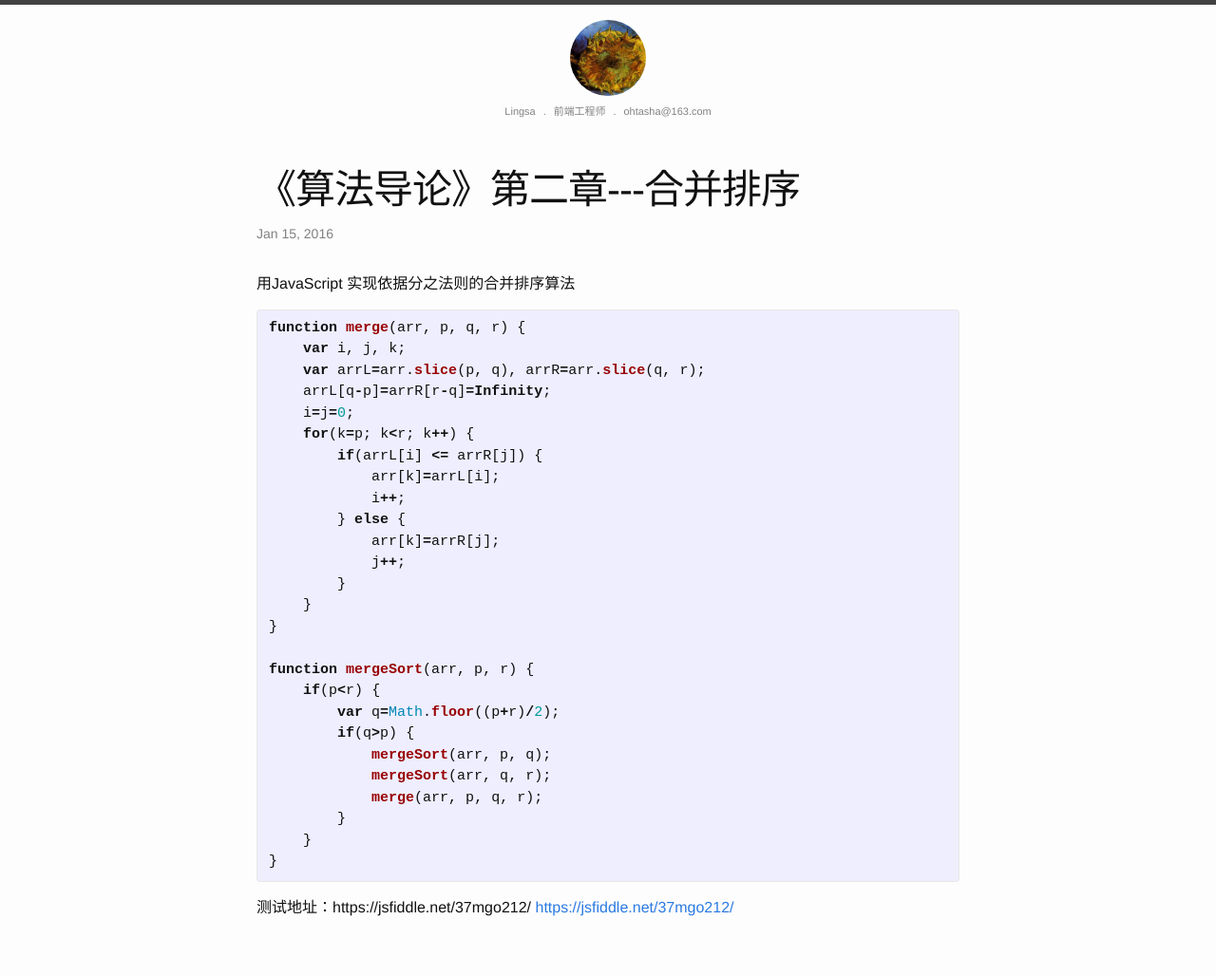
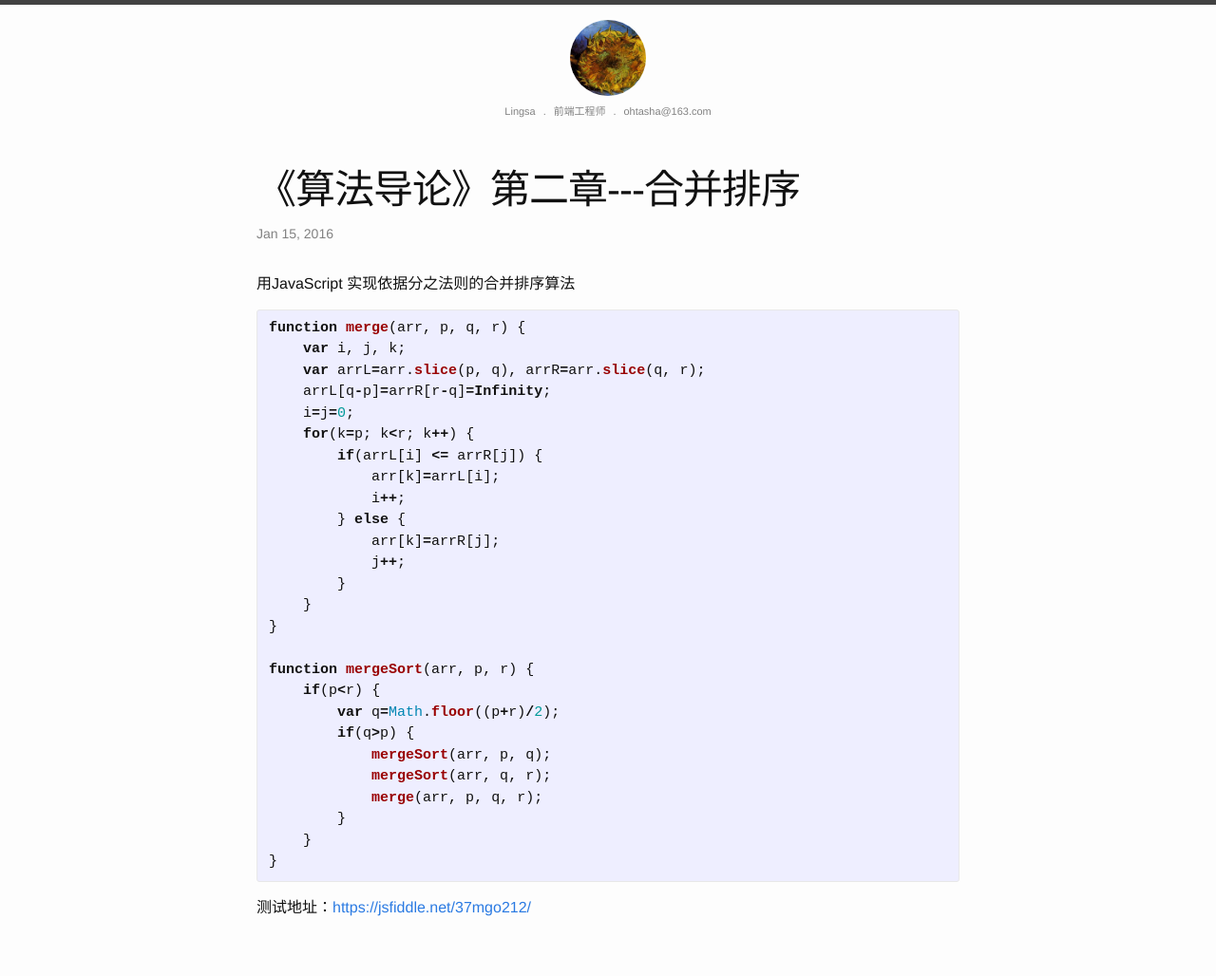
Before and after one commit to Lingsa/sundayBlog, a Jekyll site: the page built from _posts/2016-02-16-merge-sort.markdown, in a window 1280 px wide. Shown: the whole page at 95% size. Built offline with Jekyll 4.4.1, drawn with Linux system fonts in a browser that asks for light colours; some of the changed lines change nothing that is shown.

Commit message:
示例地址修改

```diff
--- a/_posts/2016-02-16-merge-sort.markdown
+++ b/_posts/2016-02-16-merge-sort.markdown
@@ -39,6 +39,7 @@ function mergeSort(arr, p, r) {
 
 {% endhighlight %}
 
-测试地址：https://jsfiddle.net/37mgo212/ [https://jsfiddle.net/37mgo212/]
+测试地址：[https://jsfiddle.net/37mgo212/]
+<a href="[https://jsfiddle.net/37mgo212/]" target="_blank"></a>
 
-[https://jsfiddle.net/37mgo212/]: http://jekyllrb.com/docs/home
+[https://jsfiddle.net/37mgo212/]: https://jsfiddle.net/37mgo212/
```
